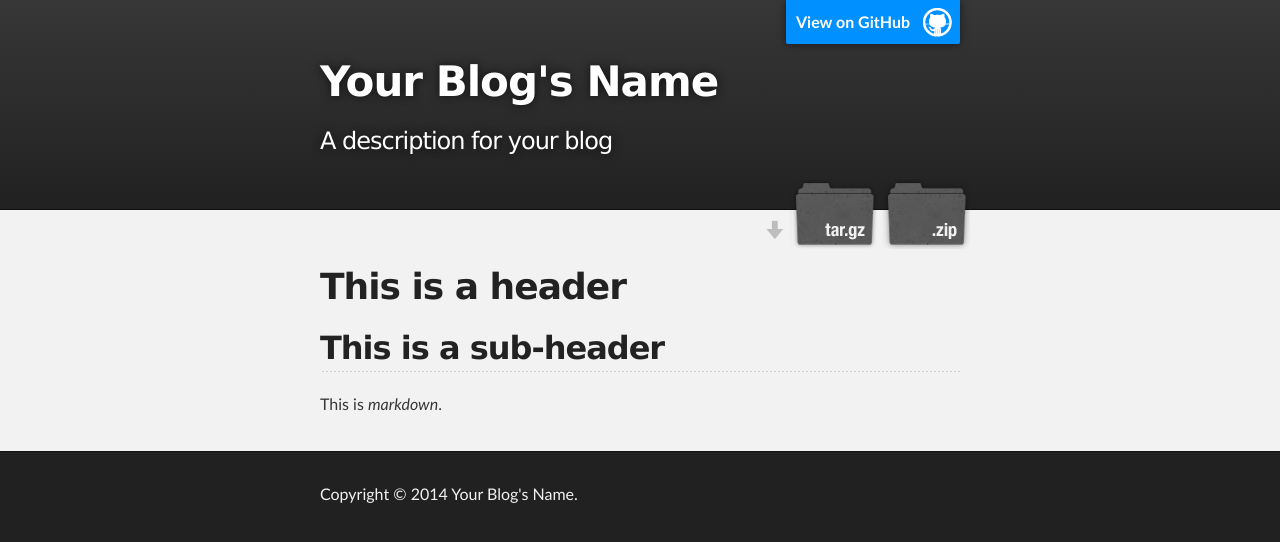
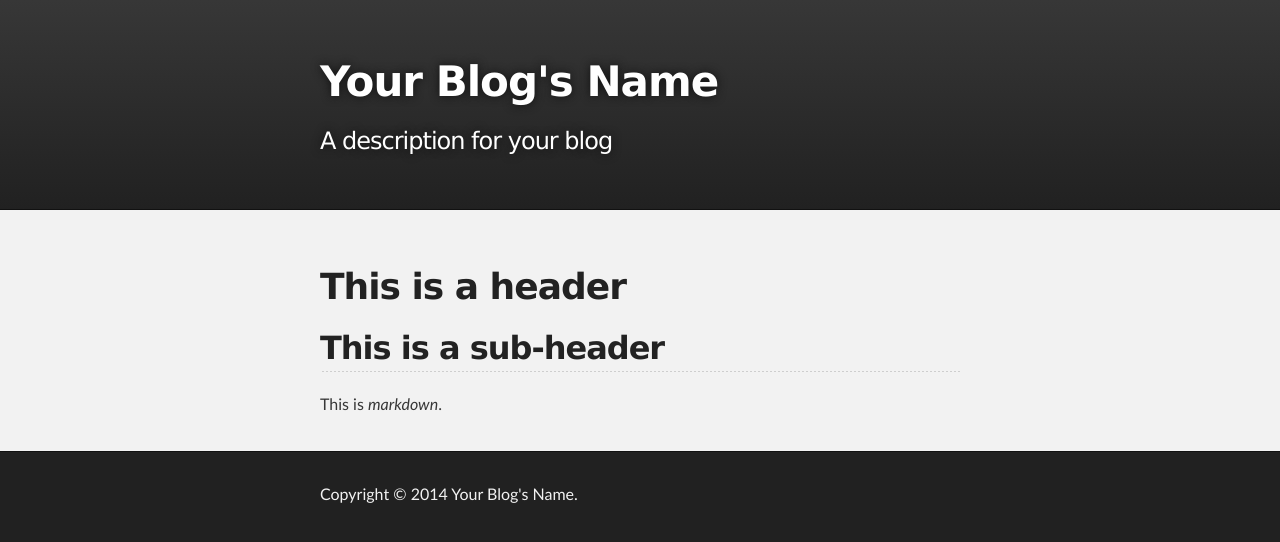
Before and after one commit to Acellera/docs.acellera.com, a Jekyll site: the page built from index.md, in a window 1280 px wide. Shown: the top 542 px of the page. Built offline with Jekyll 4.4.1, drawn with Linux system fonts in a browser that asks for light colours.

Commit message:
Update default.html

```diff
--- a/_layouts/default.html
+++ b/_layouts/default.html
@@ -16,15 +16,10 @@
     <!-- HEADER -->
     <div id="header_wrap" class="outer">
         <header class="inner">
-          <a id="forkme_banner" href="{{ site.repository_url }}">View on GitHub</a>
 
           <h1 id="project_title">{{ site.name }}</h1>
           <h2 id="project_tagline">{{ site.description }}</h2>
 
-          <section id="downloads">
-            <a class="zip_download_link" href="#">Download this project as a .zip file</a>
-            <a class="tar_download_link" href="#">Download this project as a tar.gz file</a>
-          </section>
         </header>
     </div>
 
```
